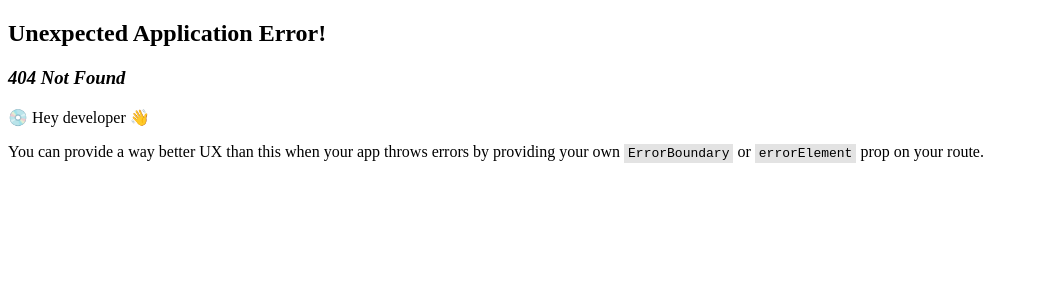
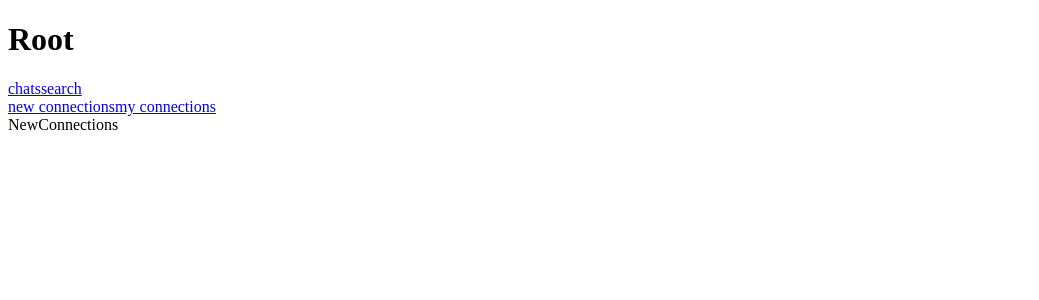
Before and after one commit to Matt-Eva/connect-react, a React (Vite) app: page /search in a window 1280 px wide. Before the commit this address had no page. Shown: the top 300 px of the page, without its empty margins (0-1039 px from the left). Built offline with nearby package versions, Linux system fonts and the light colour scheme.

Commit message:
added basic routing and page files

```diff
--- /dev/null
+++ b/src/components/ChatNavBar/ChatNavBar.jsx
@@ -0,0 +1,16 @@
+import { NavLink } from "react-router-dom"
+
+function ChatNavBar() {
+  return (
+    <nav>
+        <NavLink to="/">
+            my chats
+        </NavLink>
+        <NavLink to="/new-chat">
+            new chat
+        </NavLink>
+    </nav>
+  )
+}
+
+export default ChatNavBar
--- /dev/null
+++ b/src/components/MainNavBar/MainNavBar.jsx
@@ -0,0 +1,16 @@
+import { NavLink } from "react-router-dom"
+
+function NavBar() {
+  return (
+    <nav>
+      <NavLink to="/">
+        chats
+      </NavLink>
+      <NavLink to="/search">
+        search
+      </NavLink>
+    </nav>
+  )
+}
+
+export default NavBar
--- a/src/components/NavBar/NavBar.jsx
+++ /dev/null
@@ -1,9 +0,0 @@
-
-
-function NavBar() {
-  return (
-    <div>NavBar</div>
-  )
-}
-
-export default NavBar
--- /dev/null
+++ b/src/components/SearchNavBar/SearchNavBar.jsx
@@ -0,0 +1,16 @@
+import { NavLink } from "react-router-dom"
+
+function SearchNavBar() {
+  return (
+    <nav>
+        <NavLink to="/search">
+            new connections
+        </NavLink>
+        <NavLink to="/search/my-connections">
+            my connections
+        </NavLink>
+    </nav>
+  )
+}
+
+export default SearchNavBar
--- /dev/null
+++ b/src/pages/chats/Chats.jsx
@@ -0,0 +1,14 @@
+import ChatNavBar from "../../components/ChatNavBar/ChatNavBar"
+import { Outlet } from "react-router-dom"
+
+function Chats() {
+  return (
+    <main>
+        Chats
+        <ChatNavBar />
+        <Outlet />
+    </main>
+  )
+}
+
+export default Chats
--- /dev/null
+++ b/src/pages/my-chats/MyChats.jsx
@@ -0,0 +1,9 @@
+
+
+function MyChats() {
+  return (
+    <div>MyChats</div>
+  )
+}
+
+export default MyChats
--- /dev/null
+++ b/src/pages/my-connections/MyConnections.jsx
@@ -0,0 +1,9 @@
+
+
+function MyConnections() {
+  return (
+    <div>MyConnections</div>
+  )
+}
+
+export default MyConnections
--- /dev/null
+++ b/src/pages/new-chat/NewChat.jsx
@@ -0,0 +1,9 @@
+
+
+function NewChat() {
+  return (
+    <div>NewChat</div>
+  )
+}
+
+export default NewChat
--- /dev/null
+++ b/src/pages/new-connections/NewConnections.jsx
@@ -0,0 +1,9 @@
+
+
+function NewConnections() {
+  return (
+    <div>NewConnections</div>
+  )
+}
+
+export default NewConnections
--- /dev/null
+++ b/src/pages/search/Search.jsx
@@ -0,0 +1,13 @@
+import SearchNavBar from "../../components/SearchNavBar/SearchNavBar"
+import { Outlet } from "react-router-dom"
+
+function Search() {
+  return (
+    <main>
+        <SearchNavBar />
+        <Outlet />
+    </main>
+  )
+}
+
+export default Search
--- a/src/root/Root.jsx
+++ b/src/root/Root.jsx
@@ -1,5 +1,6 @@
 import { useState } from 'react'
-import NavBar from '../components/NavBar/NavBar'
+import { Outlet } from 'react-router-dom'
+import MainNavBar from '../components/MainNavBar/MainNavBar'
 // import './Root.css'
 
 function Root() {
@@ -8,7 +9,8 @@ function Root() {
   return (
     <>
       <h1>Root</h1>
-      <NavBar />
+      <MainNavBar />
+      <Outlet />
     </>
   )
 }
```
Also changed, not shown: src/routes.jsx (+37 -1 lines).
